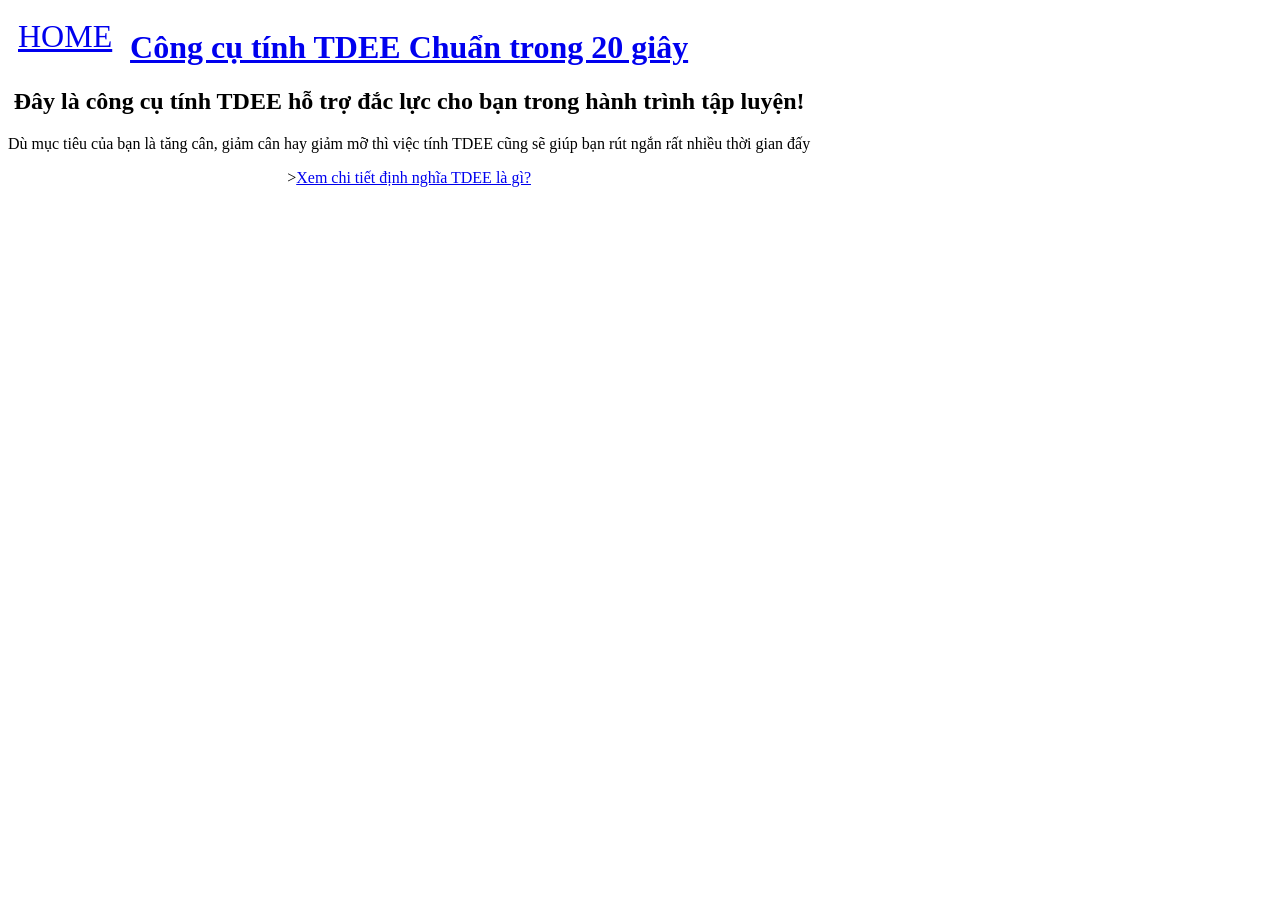
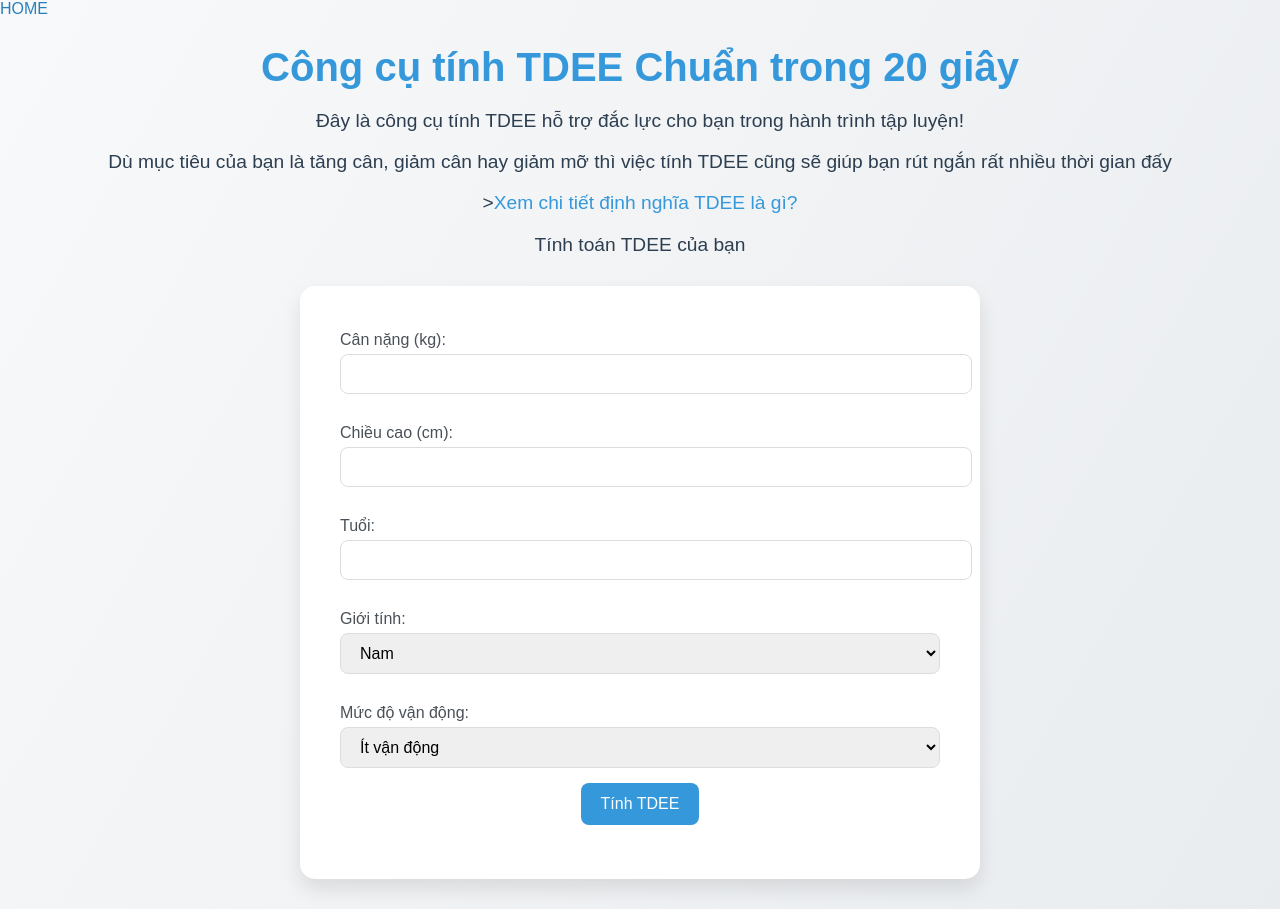
Before and after one commit to PhamTuanVi/bmitdee, a plain HTML site: page index2.html in a window 1280 px wide. Before the commit the page ends 800 px from the top, so only its background shows below. Drawn offline with Linux system fonts and the light colour scheme.

Commit message:
Sua lan 7

```diff
--- a/index2.html
+++ b/index2.html
@@ -14,9 +14,9 @@
       >
     </h1>
     <h2>
-      Đây là công cụ tính TDEE hỗ trợ đắc lực cho bạn trong hành
-      trình tập luyện!
-    </h2>
+      Đây là công cụ tính TDEE hỗ trợ đắc lực cho bạn trong hành trình tập
+      luyện!
+
       <p>
         Dù mục tiêu của bạn là tăng cân, giảm cân hay giảm mỡ thì việc tính TDEE
         cũng sẽ giúp bạn rút ngắn rất nhiều thời gian đấy
@@ -24,5 +24,62 @@
       ><a href="https://www.thehinh.com/tdee-la-gi-tinh-chi-so-tdee"
         >Xem chi tiết định nghĩa TDEE là gì?</a
       >
+    </h2>
+    <h2>Tính toán TDEE của bạn</h2>
+    <form id="tdeeForm">
+      <label for="weight">Cân nặng (kg):</label>
+      <input type="number" id="weight" name="weight" required />
+
+      <label for="height">Chiều cao (cm):</label>
+      <input type="number" id="height" name="height" required />
+
+      <label for="age">Tuổi:</label>
+      <input type="number" id="age" name="age" required />
+
+      <label for="gender">Giới tính:</label>
+      <select id="gender" name="gender" required>
+        <option value="male">Nam</option>
+        <option value="female">Nữ</option>
+      </select>
+
+      <label for="activity">Mức độ vận động:</label>
+      <select id="activity" name="activity" required>
+        <option value="1.2">Ít vận động</option>
+        <option value="1.375">Vận động nhẹ</option>
+        <option value="1.55">Vận động vừa</option>
+        <option value="1.725">Vận động nhiều</option>
+        <option value="1.9">Vận động rất nhiều</option>
+      </select>
+
+      <button type="button" id="calculate">Tính TDEE</button>
+      <p id="result" class="result"></p>
+
+      <script>
+        document
+          .getElementById("calculate")
+          .addEventListener("click", function () {
+            const weight = parseFloat(document.getElementById("weight").value);
+            const height = parseFloat(document.getElementById("height").value);
+            const age = parseInt(document.getElementById("age").value);
+            const gender = document.getElementById("gender").value;
+            const activity = parseFloat(
+              document.getElementById("activity").value
+            );
+
+            let bmr;
+
+            if (gender === "male") {
+              bmr = 10 * weight + 6.25 * height - 5 * age + 5;
+            } else {
+              bmr = 10 * weight + 6.25 * height - 5 * age - 161;
+            }
+
+            const tdee = bmr * activity;
+            document.getElementById(
+              "result"
+            ).textContent = `TDEE của bạn là ${tdee.toFixed(2)} kcal.`;
+          });
+      </script>
+    </form>
   </body>
 </html>
--- a/style2.css
+++ b/style2.css
@@ -1,10 +1,144 @@
-.home {
-  position: absolute;
-  top: 10px;
-  left: 10px;
-  font-size: xx-large;
+/* Tổng quan */
+body {
+  font-family: "Poppins", Arial, sans-serif;
+  margin: 0;
+  padding: 0;
+  background: linear-gradient(120deg, #f8f9fa, #e9ecef);
+  color: #333;
 }
-body {
+
+a {
+  text-decoration: none;
+  color: #3498db;
+}
+
+a:hover {
+  color: #2980b9;
+}
+
+h1,
+h2 {
   text-align: center;
-  position: absolute;
+  margin-bottom: 20px;
+  color: #2c3e50;
 }
+
+h1 {
+  font-size: 2.5em;
+  font-weight: bold;
+}
+
+h2 {
+  font-size: 1.5em;
+  font-weight: 300;
+}
+
+/* Form */
+form {
+  background: #ffffff;
+  padding: 30px 40px;
+  margin: 30px auto;
+  border-radius: 15px;
+  box-shadow: 0 10px 20px rgba(0, 0, 0, 0.1);
+  max-width: 600px;
+  transition: all 0.3s ease;
+}
+
+form:hover {
+  box-shadow: 0 15px 25px rgba(0, 0, 0, 0.2);
+}
+
+label {
+  display: block;
+  margin: 15px 0 5px;
+  font-weight: 500;
+  color: #495057;
+}
+
+input,
+select {
+  width: 100%;
+  padding: 10px 15px;
+  margin-bottom: 15px;
+  border: 1px solid #ddd;
+  border-radius: 8px;
+  font-size: 1rem;
+  transition: all 0.3s ease;
+}
+
+input:focus,
+select:focus {
+  border-color: #3498db;
+  outline: none;
+  box-shadow: 0 0 5px rgba(52, 152, 219, 0.5);
+}
+
+button {
+  background: #3498db;
+  color: #fff;
+  border: none;
+  padding: 12px 20px;
+  border-radius: 8px;
+  cursor: pointer;
+  font-size: 1rem;
+  transition: background 0.3s ease, transform 0.2s ease;
+  display: block;
+  margin: 0 auto;
+}
+
+button:hover {
+  background: #2980b9;
+  transform: translateY(-2px);
+}
+
+button:active {
+  transform: translateY(0);
+}
+
+/* Kết quả */
+.result {
+  text-align: center;
+  font-size: 1.5em;
+  color: #27ae60;
+  margin-top: 20px;
+  font-weight: bold;
+}
+
+/* Responsive */
+@media (max-width: 768px) {
+  form {
+    padding: 20px;
+  }
+
+  button {
+    font-size: 0.9rem;
+    padding: 10px 15px;
+  }
+}
+h2,
+h2 + a {
+  text-align: center;
+  display: block;
+  margin: 20px auto;
+}
+
+h2 {
+  font-size: 1.2em;
+  font-weight: 400;
+  color: #2c3e50;
+  margin-bottom: 15px;
+}
+
+h2 + a {
+  background: #3498db;
+  color: white;
+  padding: 10px 20px;
+  border-radius: 8px;
+  text-decoration: none;
+  font-weight: bold;
+  width: fit-content;
+}
+
+h2 + a:hover {
+  background: #2980b9;
+}
```
Lines whose indentation alone changed are shown as unchanged.
